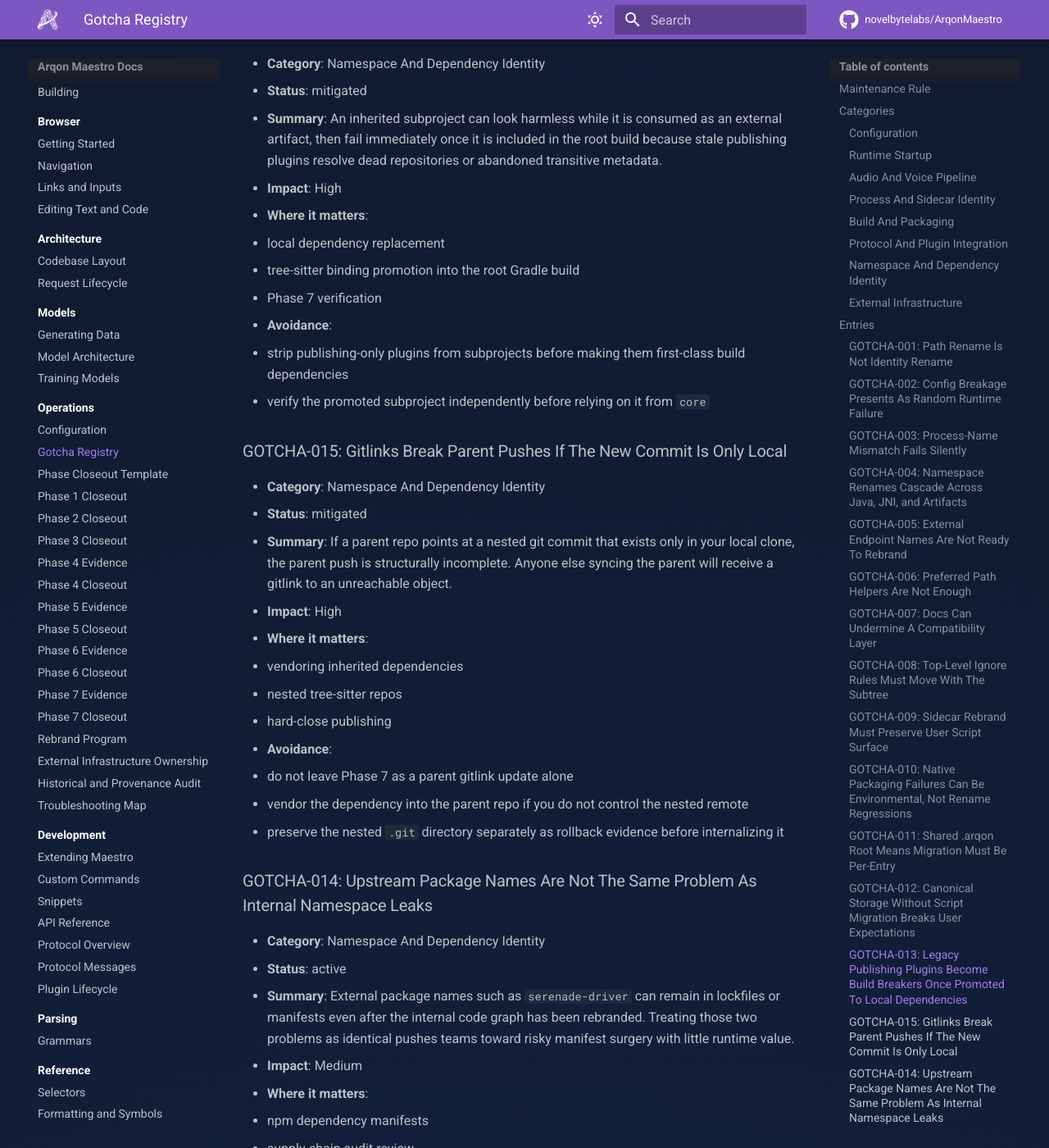
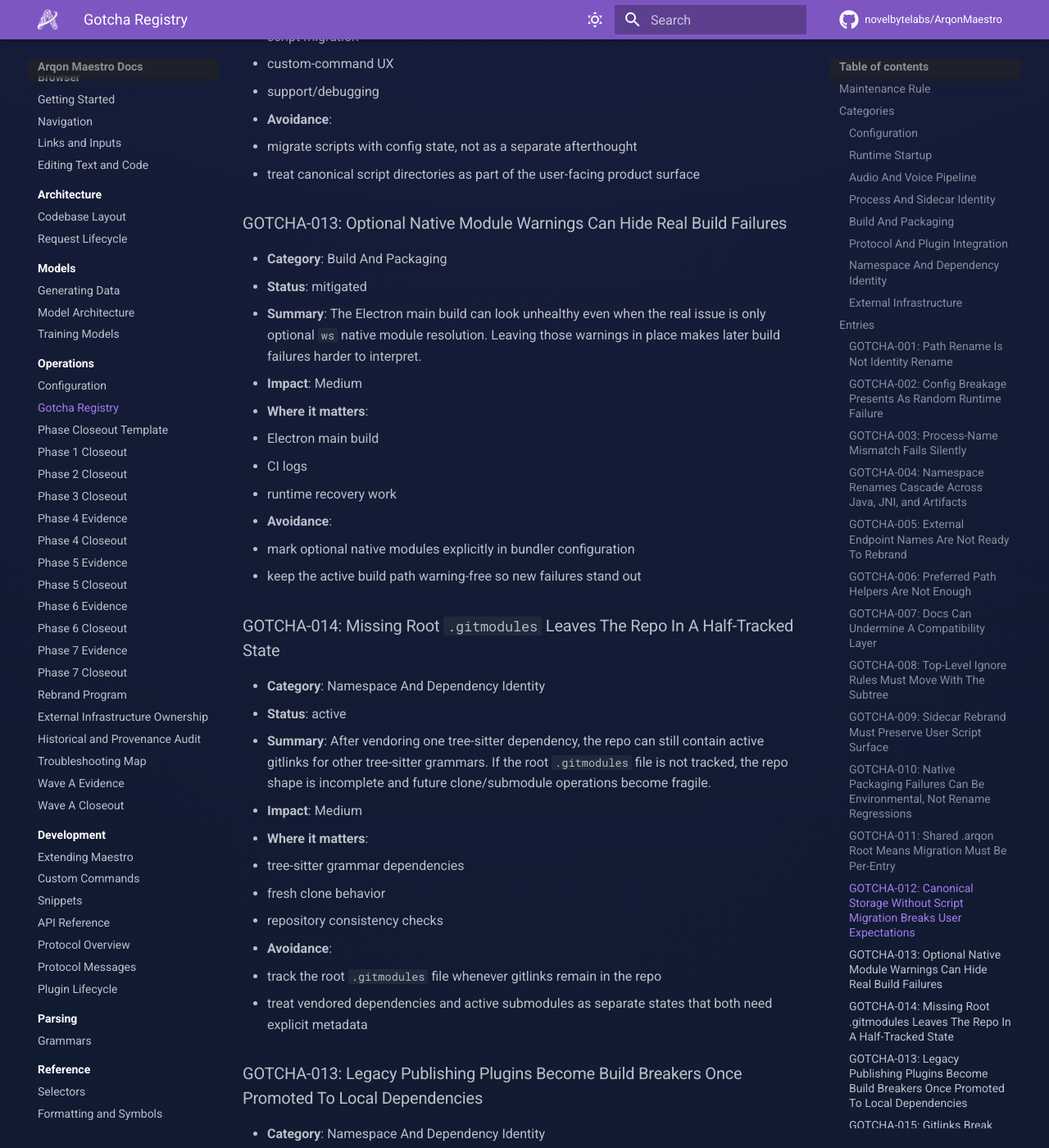
Before and after one commit to novelbytelabs/ArqonMaestro, an MkDocs documentation site: the page built from docs/operations/gotcha-registry.md, in a window 1280 px wide and 1400 px high, scrolled down 8604 px. Shown: the whole window at 82% size. Built offline with MkDocs 1.6.1 and Material for MkDocs 9.7.7, drawn with Linux system fonts in a browser that asks for light colours; comment, search, counter and statistics services are not loaded.

Commit message:
Hard-close Wave A build hygiene

```diff
--- a/docs/operations/gotcha-registry.md
+++ b/docs/operations/gotcha-registry.md
@@ -258,6 +258,42 @@
 - **Category**: Configuration
 - **Status**: mitigated
 - **Summary**: Moving the config files to `.arqon` is not enough. If `custom.js` remains only under `.serenade/scripts`, UI actions like “open custom commands” point at the canonical directory while the user’s real automation still lives elsewhere.
+- **Impact**: High
+- **Where it matters**:
+  - script migration
+  - custom-command UX
+  - support/debugging
+- **Avoidance**:
+  - migrate scripts with config state, not as a separate afterthought
+  - treat canonical script directories as part of the user-facing product surface
+
+### GOTCHA-013: Optional Native Module Warnings Can Hide Real Build Failures
+
+- **Category**: Build And Packaging
+- **Status**: mitigated
+- **Summary**: The Electron main build can look unhealthy even when the real issue is only optional `ws` native module resolution. Leaving those warnings in place makes later build failures harder to interpret.
+- **Impact**: Medium
+- **Where it matters**:
+  - Electron main build
+  - CI logs
+  - runtime recovery work
+- **Avoidance**:
+  - mark optional native modules explicitly in bundler configuration
+  - keep the active build path warning-free so new failures stand out
+
+### GOTCHA-014: Missing Root `.gitmodules` Leaves The Repo In A Half-Tracked State
+
+- **Category**: Namespace And Dependency Identity
+- **Status**: active
+- **Summary**: After vendoring one tree-sitter dependency, the repo can still contain active gitlinks for other tree-sitter grammars. If the root `.gitmodules` file is not tracked, the repo shape is incomplete and future clone/submodule operations become fragile.
+- **Impact**: Medium
+- **Where it matters**:
+  - tree-sitter grammar dependencies
+  - fresh clone behavior
+  - repository consistency checks
+- **Avoidance**:
+  - track the root `.gitmodules` file whenever gitlinks remain in the repo
+  - treat vendored dependencies and active submodules as separate states that both need explicit metadata
 
 ### GOTCHA-013: Legacy Publishing Plugins Become Build Breakers Once Promoted To Local Dependencies
 
--- a/mkdocs.yml
+++ b/mkdocs.yml
@@ -95,6 +95,8 @@
       - External Infrastructure Ownership: operations/external-infrastructure-ownership.md
       - Historical and Provenance Audit: operations/historical-provenance-audit.md
       - Troubleshooting Map: operations/troubleshooting-map.md
+      - Wave A Evidence: operations/wave-a-evidence.md
+      - Wave A Closeout: operations/wave-a-closeout.md
   - Development:
       - Extending Maestro: development/extending-maestro.md
       - Custom Commands: development/custom-commands.md
```
Also changed, not shown: docs/decision-log.md (+16 -3 lines), docs/modernization-matrix.md (+14 -8 lines), docs/operations/wave-a-closeout.md (added, +66 -0 lines), docs/operations/wave-a-evidence.md (added, +61 -0 lines), .gitmodules (added), 9 other files.
